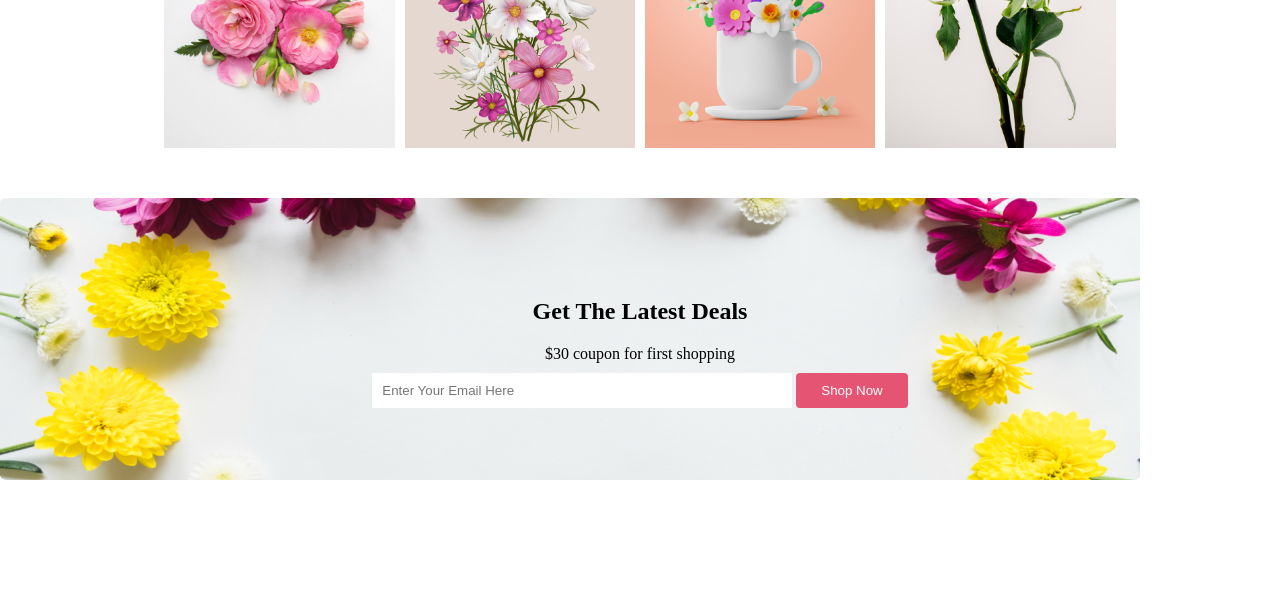
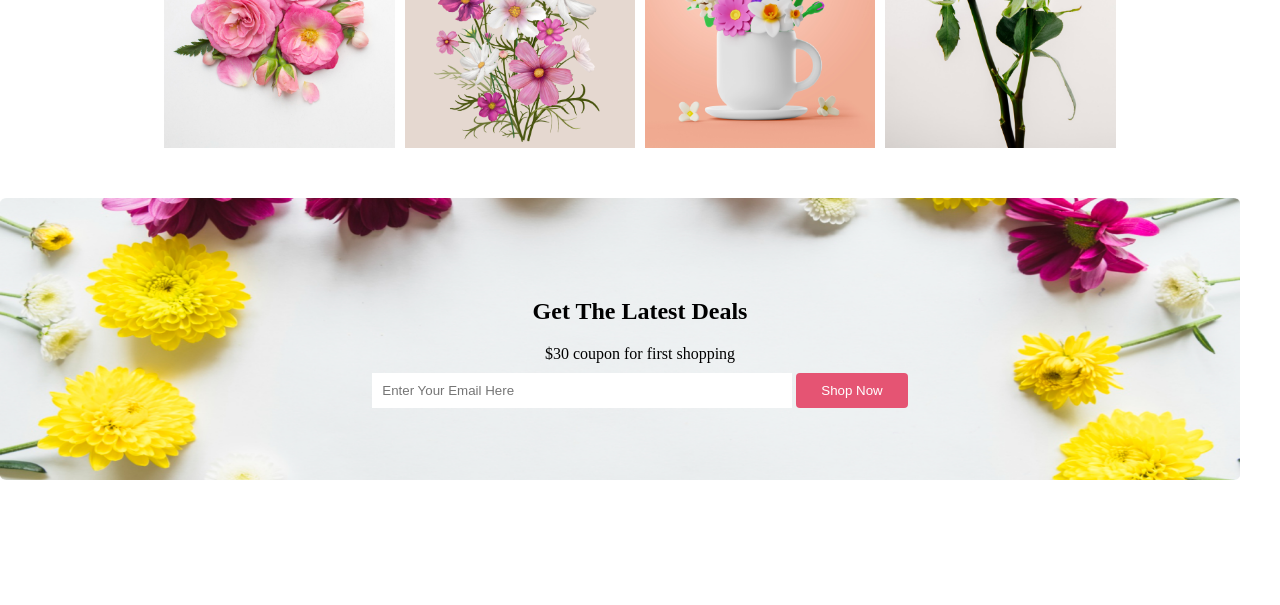
Before and after one commit to Md-Bidyuth/flower-shop, a plain HTML site: page index.html in a window 1280 px wide. Shown: the part 1783-2388 px from the top of the page. Drawn offline with Linux system fonts and the light colour scheme.

Commit message:
footer and main section updated

```diff
--- a/style.css
+++ b/style.css
@@ -135,11 +135,13 @@ header{
     width: 18%;
 }
 
+
 .last-title{
+    width:100%;
     text-align: center;
     background-image: url('./Flower Asset/Rectangle\ 9.png');
     margin-top: 50px;
-    background-size: 1140px 282px;
+    background-size: 1240px 282px;
     background-repeat: no-repeat;
 
 
```
Also changed, not shown: index.html (+1 -0 lines).
